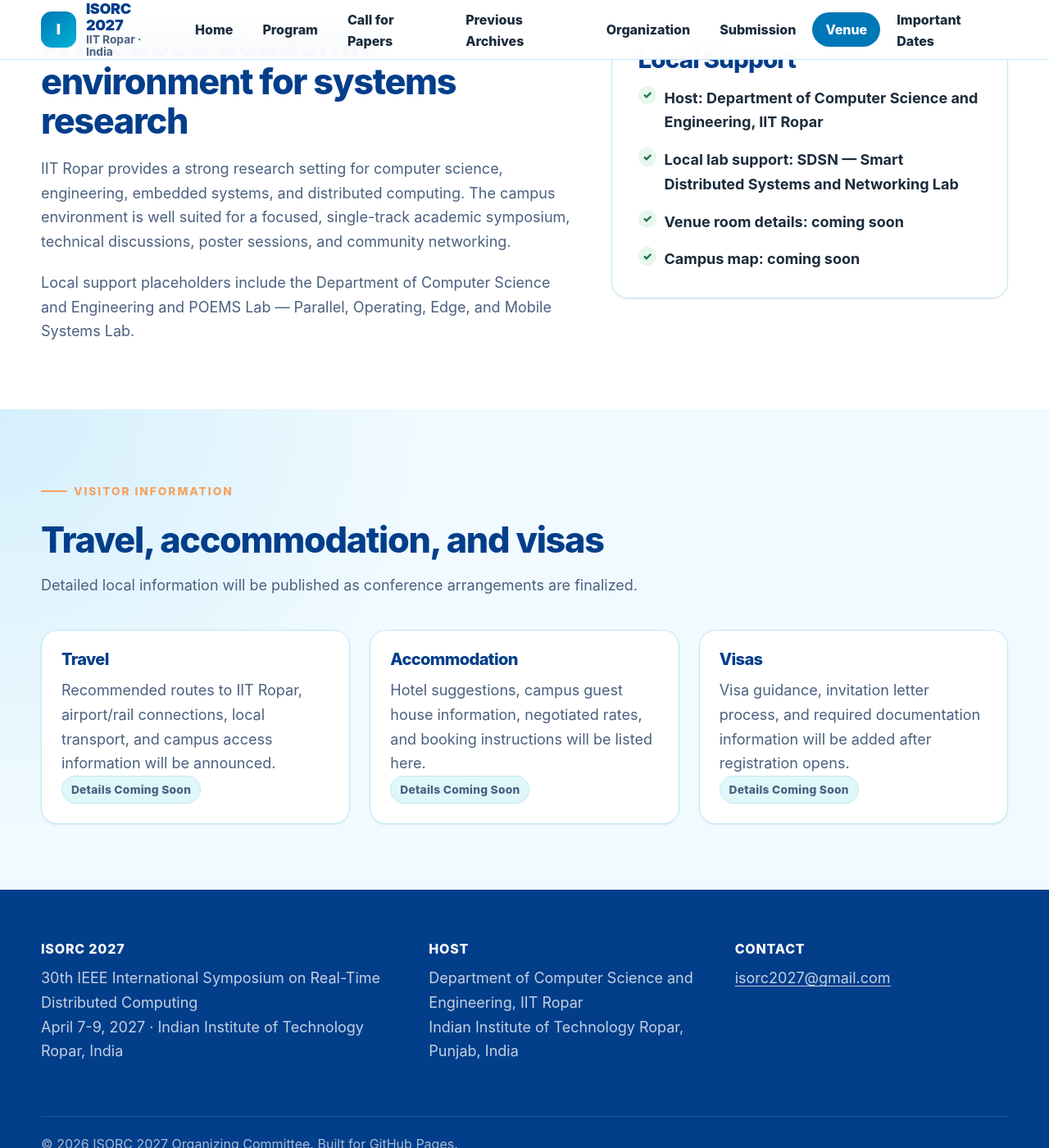
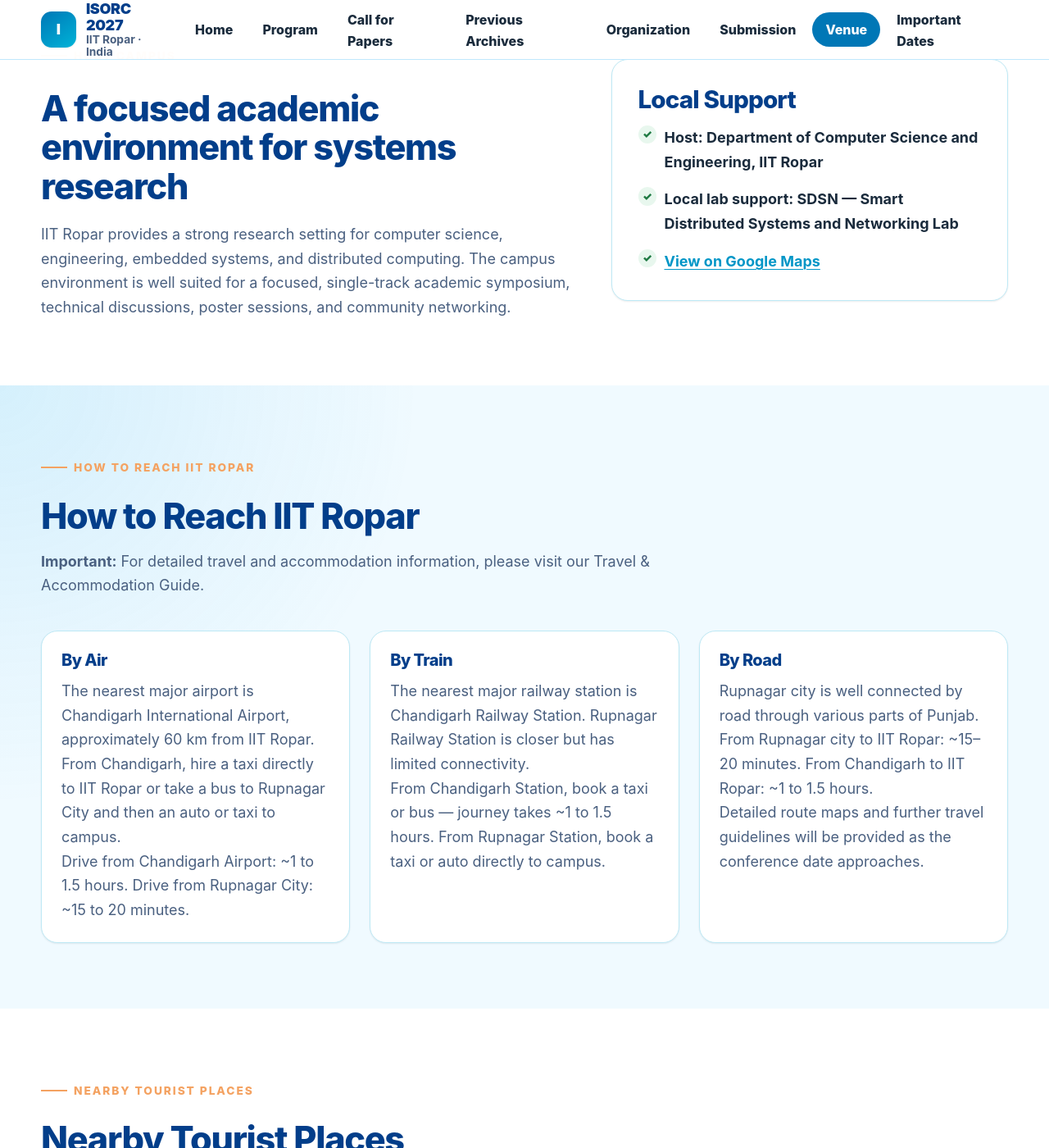
Before and after one commit to isorc2027/isorc2027.github.io, a Jekyll site: the page built from venue.md, in a window 1280 px wide and 1400 px high, scrolled down 533 px. Shown: the whole window at 82% size. Built offline with Jekyll 4.4.1, drawn with Linux system fonts in a browser that asks for light colours; some of the changed text lies outside the part shown.

Commit message:
Update venue page with travel info and tourist places

```diff
--- a/venue.md
+++ b/venue.md
@@ -9,7 +9,11 @@
   <div class="container page-hero__content">
     <p class="eyebrow">Venue & Local Information</p>
     <h1 id="page-title">{{ site.conference.venue_short }}</h1>
-    <p>ISORC 2027 is planned to be hosted at the Indian Institute of Technology Ropar, a modern research-intensive institute in Punjab, India.</p>
+    <p>ISORC 2027 is hosted at the Indian Institute of Technology Ropar, a modern research-intensive institute in Punjab, India.</p>
+    <div class="page-hero__actions">
+      <a class="button button--primary" href="https://www.iitrpr.ac.in/" target="_blank" rel="noopener">IIT Ropar Website</a>
+      <a class="button button--secondary" href="https://cse.iitrpr.ac.in/" target="_blank" rel="noopener">CSE Department</a>
+    </div>
   </div>
 </section>
 
@@ -19,7 +23,6 @@
       <p class="eyebrow">Host Campus</p>
       <h2 id="venue-title">A focused academic environment for systems research</h2>
       <p>IIT Ropar provides a strong research setting for computer science, engineering, embedded systems, and distributed computing. The campus environment is well suited for a focused, single-track academic symposium, technical discussions, poster sessions, and community networking.</p>
-      <p>Local support placeholders include the Department of Computer Science and Engineering and POEMS Lab — Parallel, Operating, Edge, and Mobile Systems Lab.</p>
     </article>
 
     <aside class="info-panel" aria-labelledby="local-support-title">
@@ -27,37 +30,109 @@
       <ul class="check-list">
         <li>Host: {{ site.conference.host_department }}</li>
         <li>Local lab support: {{ site.conference.local_lab }}</li>
-        <li>Venue room details: coming soon</li>
-        <li>Campus map: coming soon</li>
+        <li><a href="https://www.google.com/maps/place/Auditorium+IIT+ROPAR/@30.967058,76.472757,967m/data=!3m1!1e3!4m6!3m5!1s0x390555fd2ad2dee5:0x56ce16cc4c9493c7!8m2!3d30.967495!4d76.4732072!16s%2Fg%2F11r57gnld4" target="_blank" rel="noopener">View on Google Maps</a></li>
       </ul>
     </aside>
   </div>
 </section>
 
-<section class="section section--soft" aria-labelledby="visitor-info-title">
+<section class="section section--soft" aria-labelledby="travel-title">
   <div class="container">
     <div class="section__header">
-      <p class="eyebrow">Visitor Information</p>
-      <h2 id="visitor-info-title">Travel, accommodation, and visas</h2>
-      <p>Detailed local information will be published as conference arrangements are finalized.</p>
+      <p class="eyebrow">How to Reach IIT Ropar</p>
+      <h2 id="travel-title">How to Reach IIT Ropar</h2>
+      <p><strong>Important:</strong> For detailed travel and accommodation information, please visit our Travel & Accommodation Guide.</p>
     </div>
 
     <div class="card-grid card-grid--three">
       <article class="track-card">
-        <h3>Travel</h3>
-        <p>Recommended routes to IIT Ropar, airport/rail connections, local transport, and campus access information will be announced.</p>
-        <p class="status-pill status-pill--muted">Details Coming Soon</p>
+        <h3>By Air</h3>
+        <p>The nearest major airport is Chandigarh International Airport, approximately 60 km from IIT Ropar. From Chandigarh, hire a taxi directly to IIT Ropar or take a bus to Rupnagar City and then an auto or taxi to campus.</p>
+        <p>Drive from Chandigarh Airport: ~1 to 1.5 hours. Drive from Rupnagar City: ~15 to 20 minutes.</p>
       </article>
       <article class="track-card">
-        <h3>Accommodation</h3>
-        <p>Hotel suggestions, campus guest house information, negotiated rates, and booking instructions will be listed here.</p>
-        <p class="status-pill status-pill--muted">Details Coming Soon</p>
+        <h3>By Train</h3>
+        <p>The nearest major railway station is Chandigarh Railway Station. Rupnagar Railway Station is closer but has limited connectivity.</p>
+        <p>From Chandigarh Station, book a taxi or bus — journey takes ~1 to 1.5 hours. From Rupnagar Station, book a taxi or auto directly to campus.</p>
       </article>
       <article class="track-card">
-        <h3>Visas</h3>
-        <p>Visa guidance, invitation letter process, and required documentation information will be added after registration opens.</p>
-        <p class="status-pill status-pill--muted">Details Coming Soon</p>
+        <h3>By Road</h3>
+        <p>Rupnagar city is well connected by road through various parts of Punjab. From Rupnagar city to IIT Ropar: ~15–20 minutes. From Chandigarh to IIT Ropar: ~1 to 1.5 hours.</p>
+        <p>Detailed route maps and further travel guidelines will be provided as the conference date approaches.</p>
       </article>
     </div>
   </div>
 </section>
+
+<section class="section" aria-labelledby="tourist-title">
+  <div class="container">
+    <div class="section__header">
+      <p class="eyebrow">Nearby Tourist Places</p>
+      <h2 id="tourist-title">Nearby Tourist Places</h2>
+    </div>
+
+    <div class="table-wrap">
+      <table class="dates-table">
+        <thead>
+          <tr>
+            <th scope="col">Place</th>
+            <th scope="col">City</th>
+            <th scope="col">Distance</th>
+            <th scope="col">Travel Time</th>
+            <th scope="col">Ticket Cost</th>
+          </tr>
+        </thead>
+        <tbody>
+          <tr>
+            <th scope="row"><a href="https://www.goldentempleamritsar.org/" target="_blank" rel="noopener">Golden Temple</a></th>
+            <td>Amritsar</td><td>185 KMs</td><td>3 hrs</td><td>NIL</td>
+          </tr>
+          <tr>
+            <th scope="row"><a href="https://www.saddapind.co.in/" target="_blank" rel="noopener">Sadda Pind</a></th>
+            <td>Amritsar</td><td>197 KMs</td><td>3 hrs</td><td>₹800/person</td>
+          </tr>
+          <tr>
+            <th scope="row"><a href="https://rupnagar.nic.in/tourist-place/virasat-e-khalsa/" target="_blank" rel="noopener">Virasat-e-Khalsa</a></th>
+            <td>Anandpur Sahib</td><td>48 KMs</td><td>1 hr</td><td>-</td>
+          </tr>
+          <tr>
+            <th scope="row"><a href="https://en.wikipedia.org/wiki/Anandpur_Sahib" target="_blank" rel="noopener">Anandpur Sahib Gurudwara</a></th>
+            <td>Anandpur Sahib</td><td>48 KMs</td><td>1 hr</td><td>NIL</td>
+          </tr>
+          <tr>
+            <th scope="row"><a href="https://chandigarhtourism.in/the-rock-garden-of-chandigarh" target="_blank" rel="noopener">Rock Garden</a></th>
+            <td>Chandigarh</td><td>55 KMs</td><td>1.5 hrs</td><td>₹10-30/person</td>
+          </tr>
+          <tr>
+            <th scope="row"><a href="https://chandigarhtourism.in/sukhna-lake-chandigarh" target="_blank" rel="noopener">Sukhna Lake</a></th>
+            <td>Chandigarh</td><td>55 KMs</td><td>1.5 hrs</td><td>NIL (boat rides ₹250-500)</td>
+          </tr>
+          <tr>
+            <th scope="row"><a href="https://haveli.co/jalandhar/" target="_blank" rel="noopener">Haveli Jalandhar</a></th>
+            <td>Jalandhar</td><td>96.8 KMs</td><td>1.5 hrs</td><td>Based on food ordered</td>
+          </tr>
+          <tr>
+            <th scope="row"><a href="https://jalandhar.nic.in/gallery/jang-e-azadi/" target="_blank" rel="noopener">Jang-e-Azadi Memorial</a></th>
+            <td>Jalandhar (Kartarpur)</td><td>122 KMs</td><td>1.75 hrs</td><td>₹100/person</td>
+          </tr>
+          <tr>
+            <th scope="row"><a href="https://chokhidhanipanchkula.com/" target="_blank" rel="noopener">Choki Dhani</a></th>
+            <td>Panchkula</td><td>68.5 KMs</td><td>1.5 hrs</td><td>₹500-1000/person</td>
+          </tr>
+          <tr>
+            <th scope="row"><a href="https://www.haryana.gov.in/places-centres/yadavindra-garden-pinjorepanchkula/" target="_blank" rel="noopener">Pinjore Garden</a></th>
+            <td>Panchkula</td><td>66.5 KMs</td><td>1.5 hrs</td><td>₹10-125/person</td>
+          </tr>
+          <tr>
+            <th scope="row"><a href="https://mansadevi.org.in/" target="_blank" rel="noopener">Mata Mansa Devi Temple</a></th>
+            <td>Panchkula</td><td>60 KMs</td><td>1.5 hrs</td><td>NIL</td>
+          </tr>
+          <tr>
+            <th scope="row"><a href="https://rupnagar.nic.in/tourist-place/archeological-museum/" target="_blank" rel="noopener">Ropar Archeological Museum</a></th>
+            <td>Ropar</td><td>6.7 KMs</td><td>10 mins</td><td>₹5/person</td>
+          </tr>
+        </tbody>
+      </table>
+    </div>
+  </div>
+</section>
```
